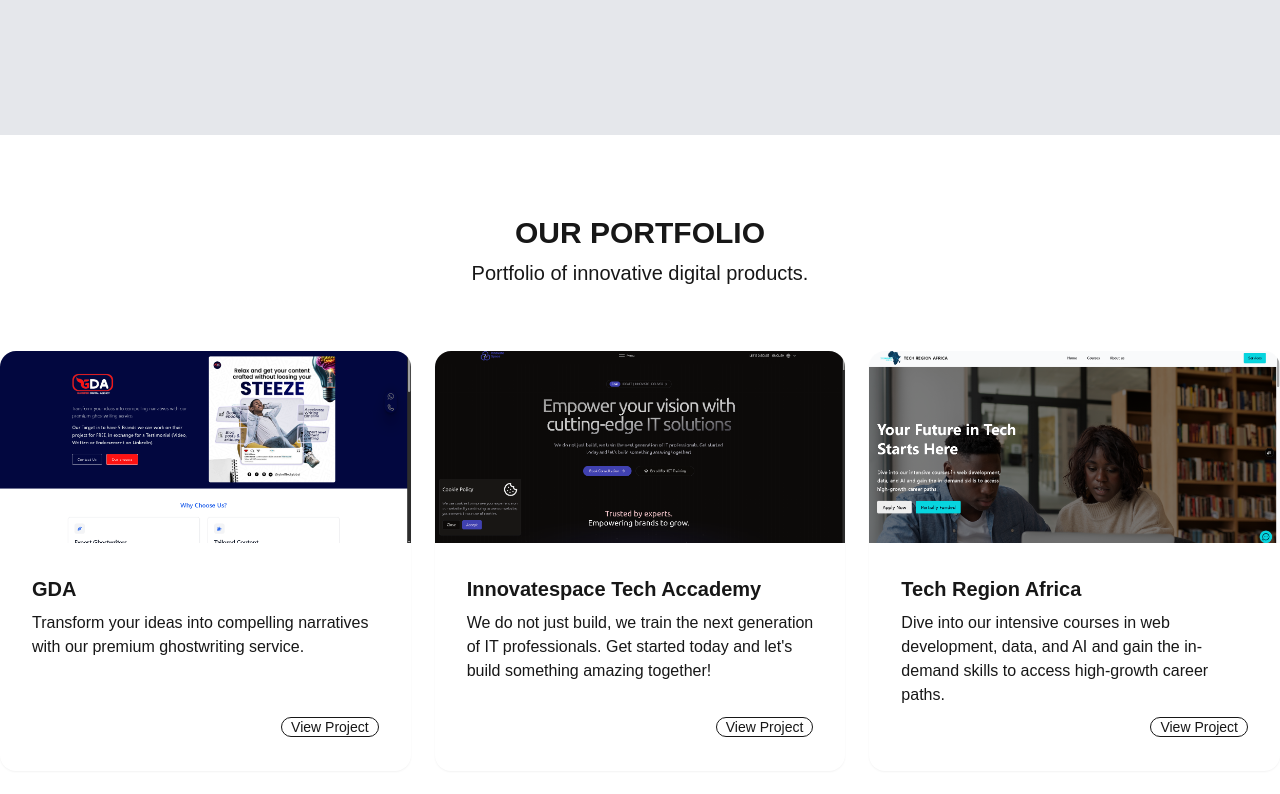
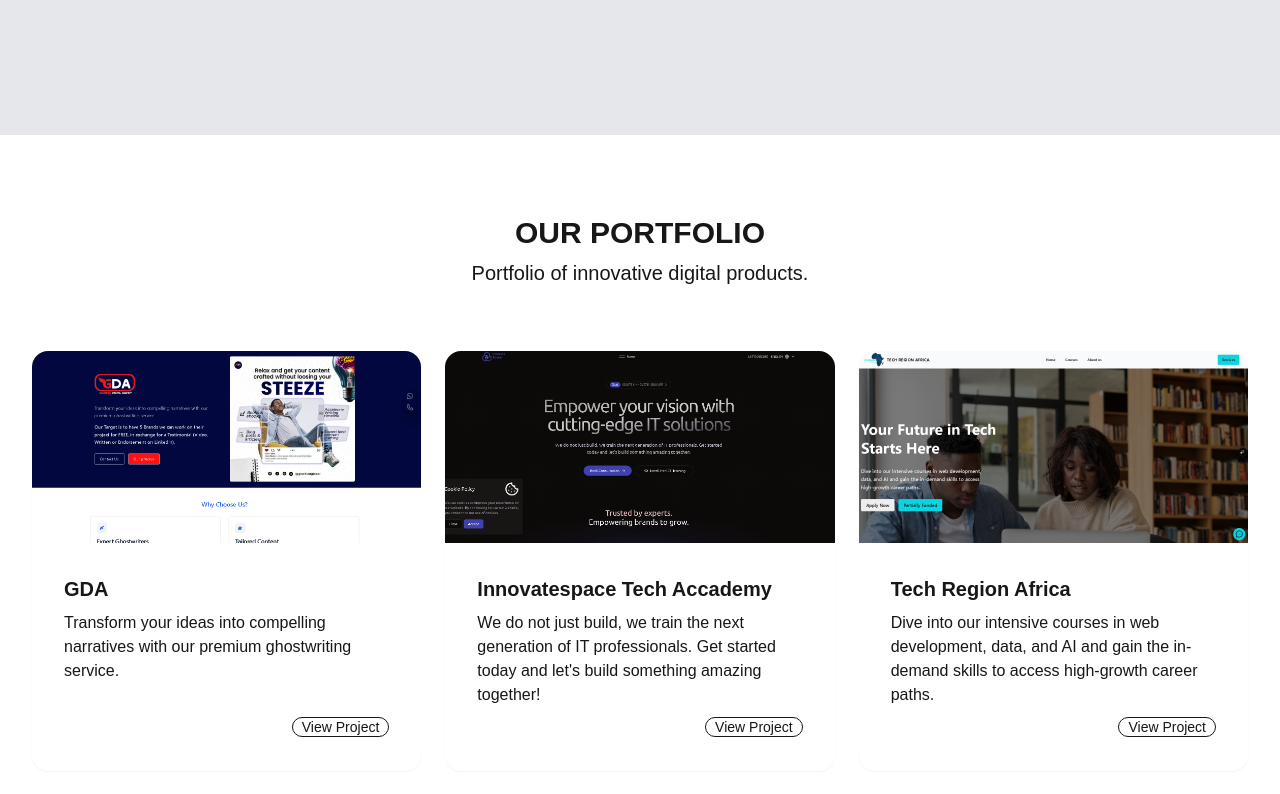
Before and after one commit to Osorachukwu/kings-tech, a Next.js app: page / in a window 1280 px wide. Shown: the part 2260-3054 px from the top of the page. Built offline with nearby package versions, Linux system fonts and the light colour scheme.

Commit message:
porfolio.

```diff
--- a/src/components/portfolio/Portfolio.jsx
+++ b/src/components/portfolio/Portfolio.jsx
@@ -10,13 +10,13 @@
 export default function Portfolio() {
   return (
     <div id='portfolio'>
-      <div className='max-w-7xl mx-auto py-20'>
+      <div className='max-w-7xl mx-auto py-20 px-4 sm:px-6 lg:px-8'>
         <div className='text-3xl font-semibold text-center mb-16'>
           <p>OUR PORTFOLIO</p>
           <p className='text-xl mt-2 font-normal'>Portfolio of innovative digital products.</p>
         </div>
 
-        <div className='grid md:grid-cols-2 lg:grid-cols-3 gap-6'>
+        <div className='grid sm:grid-cols-2 lg:grid-cols-3 gap-6'>
           {[
 
             {
```
